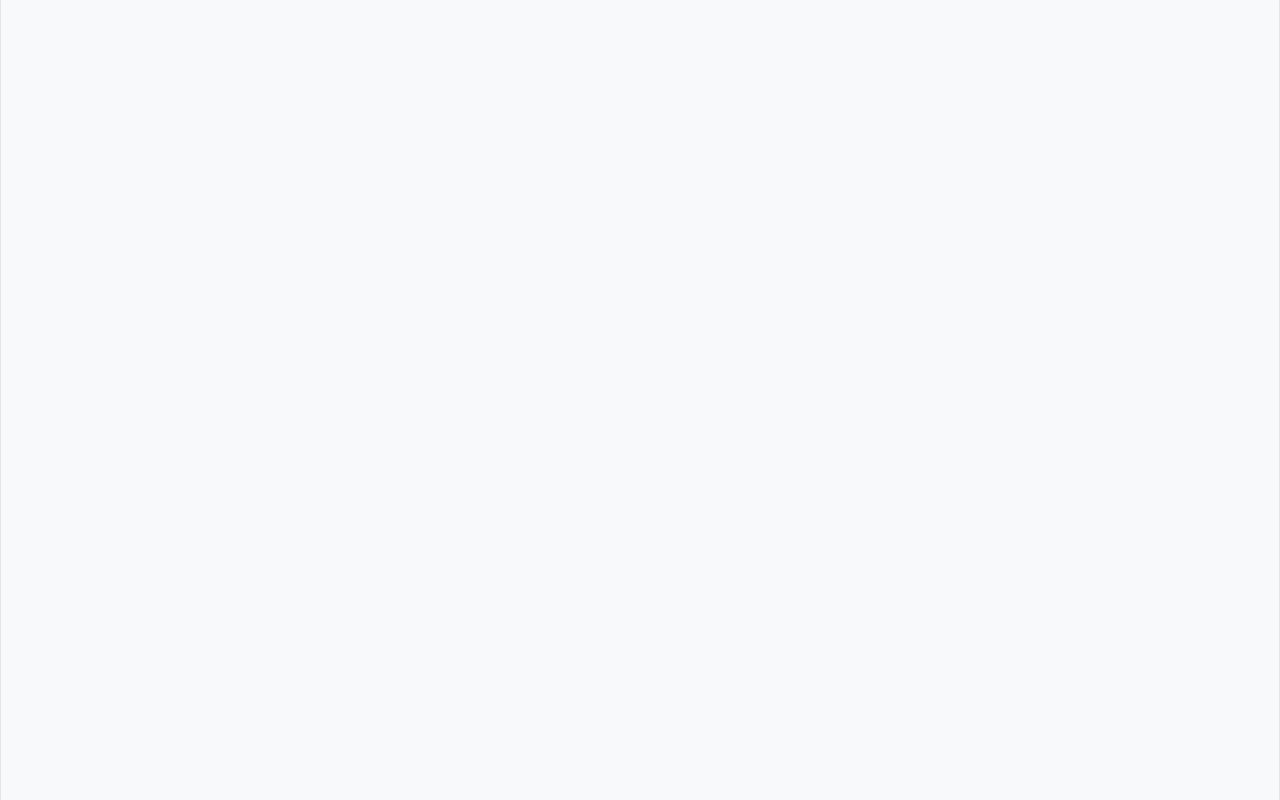
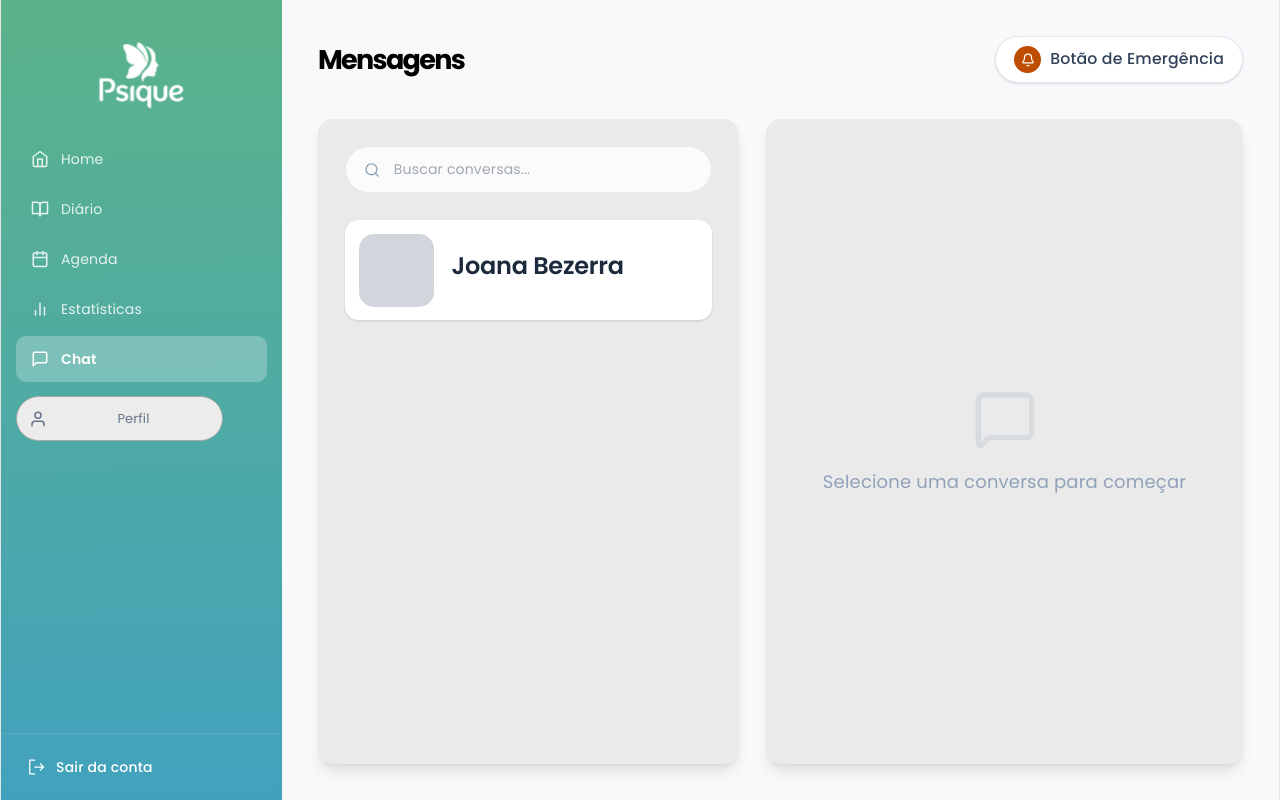
Before and after one commit to Projetao-Telemedicina/psique-frontend, a React (Vite) app: page /chat in a window 1280 px wide. Before the commit this address had no page. Built offline with nearby package versions, Linux system fonts and the light colour scheme; sample sign-in values are in the browser's storage; the HTML template or start-up script is replaced by a standard one.

Commit message:
feat: Visual do chat #50

```diff
--- a/src/App.tsx
+++ b/src/App.tsx
@@ -26,6 +26,7 @@ import Pacientes from './pages/Pacientes.tsx';
 import Estatisticas from './pages/Estatisticas.tsx';
 import TelaInicialProfissional from './pages/TelaInicialProfissional.tsx';
 import { EmergencyListener } from './components/EmergencyListener.tsx';
+import Chat from './pages/Chat.tsx';
 
 function App() {
   return (
@@ -83,6 +84,7 @@ function App() {
           <Route path='/pacientes' element={<Pacientes />} />
           <Route path='/match' element={<QuestionarioMatch />} />
           <Route path='/agenda' element={<Agenda />} />
+          <Route path='/chat' element={<Chat />} />
         </Route>
       </Routes>
     </AuthProvider>
--- /dev/null
+++ b/src/pages/Chat.tsx
@@ -0,0 +1,106 @@
+import { useState } from 'react';
+import Sidebar from '../components/Sidebar';
+import EmergencyButton from '../components/EmergencyButton';
+import { EmergencyModal } from "../components/EmergencyModal";
+import { useAuth } from '../components/AuthContext';
+import { Send, Paperclip, Search, MessageSquare } from 'lucide-react';
+
+export default function Chat() {
+  const { user } = useAuth();
+  const [showEmergencyModal, setShowEmergencyModal] = useState(false);
+  const [message, setMessage] = useState('');
+  const [searchQuery, setSearchQuery] = useState('');
+  const [selectedChat, setSelectedChat] = useState<string | null>(null);
+
+  const getSidebarRole = (): "paciente" | "profissional" | "administrador" => {
+    if (user?.role === 'PROFESSIONAL') return 'profissional';
+    if (user?.role === 'ADMIN') return 'administrador';
+    return 'paciente';
+  };
+
+  const isPaciente = getSidebarRole() === 'paciente';
+
+  return (
+    <main className="flex h-screen w-full overflow-hidden bg-[#F8F9FA]">
+      <Sidebar role={getSidebarRole()} itemAtivo="chat" />
+
+      <EmergencyModal
+        isOpen={showEmergencyModal}
+        onClose={() => setShowEmergencyModal(false)}
+      />
+
+      <section className="flex flex-col flex-1 relative p-8">
+        <header className="flex items-center justify-between mb-8">
+          <h1 className="text-2xl font-bold text-black font-poppins">Mensagens</h1>
+          {isPaciente && <EmergencyButton onClick={() => setShowEmergencyModal(true)} />}
+        </header>
+
+        <div className="flex gap-6 h-[753px]">
+          {/* Coluna de Contatos */}
+          <div className="w-[421px] bg-[#EAEAEA] rounded-[15px] shadow-lg p-6 flex flex-col gap-6">
+            {/* Busca */}
+            <div className="flex items-center gap-3 w-full h-[47px] px-4 py-3 bg-white/80 border border-slate-200 rounded-[24px]">
+              <Search size={18} className="text-slate-400" />
+              <input
+                type="text"
+                placeholder="Buscar conversas..."
+                className="bg-transparent outline-none text-slate-600 text-[14px] font-inter w-full"
+                value={searchQuery}
+                onChange={(e) => setSearchQuery(e.target.value)}
+              />
+            </div>
+
+            {/* Card de Contato */}
+            <div
+              onClick={() => setSelectedChat('joana-bezerra')}
+              className={`flex items-center gap-4 p-3 rounded-xl shadow-sm cursor-pointer transition-colors ${selectedChat === 'joana-bezerra' ? 'bg-white border-2 border-[#5BB38A]' : 'bg-white hover:bg-gray-50'}`}
+            >
+                <div className="w-[75px] h-[73px] bg-gray-300 rounded-[15px]" />
+                <h2 className="font-semibold text-lg text-slate-800">Joana Bezerra</h2>
+            </div>
+          </div>
+
+          {/* Área de Conversa */}
+          <div className="flex-1 bg-[#EAEAEA] rounded-[15px] shadow-lg flex flex-col p-8 relative">
+            {selectedChat ? (
+              <>
+                <div className="flex items-center gap-4 mb-8">
+                   <div className="w-[75px] h-[73px] bg-gray-300 rounded-[15px]" />
+                   <h2 className="font-poppins font-semibold text-[24px] text-[#454545]">Joana Bezerra</h2>
+                </div>
+
+                <div className="flex-1 overflow-y-auto space-y-6">
+                   <div className="bg-[#FDFDFB] p-4 rounded-[20px_20px_20px_4px] border border-[#DCE4DE] max-w-[435px]">
+                      <p className="text-[#2D3A33]">Olá! Como foi o seu final de semana?</p>
+                   </div>
+                   <div className="bg-[#4A6C9C] p-4 rounded-[20px_20px_4px_20px] max-w-[435px] self-end ml-auto">
+                      <p className="text-white">Oi, Dra. Joana! Tudo bem.</p>
+                   </div>
+                </div>
+
+                {/* Input de Mensagem */}
+                <div className="mt-6 flex items-center gap-3 bg-white/90 border border-slate-200 p-3 rounded-full">
+                  <Paperclip className="text-slate-400 cursor-pointer ml-2" />
+                  <input
+                    className="flex-1 bg-transparent outline-none text-slate-700"
+                    placeholder="Digite sua mensagem..."
+                    value={message}
+                    onChange={(e) => setMessage(e.target.value)}
+                  />
+                  <button className="bg-[#5BB38A] p-3 rounded-full text-white hover:bg-[#4a9c75] transition-colors">
+                    <Send size={20} />
+                  </button>
+                </div>
+              </>
+            ) : (
+              <div className="flex-1 flex flex-col items-center justify-center text-slate-400">
+                <MessageSquare size={64} className="mb-4 opacity-20" />
+                <p>Selecione uma conversa para começar</p>
+              </div>
+            )}
+          </div>
+        </div>
+      </section>
+    </main>
+  );
+}
--- a/src/pages/TelaInicialProfissional.tsx
+++ b/src/pages/TelaInicialProfissional.tsx
@@ -235,7 +235,7 @@ export default function TelaInicialProfissional() {
               </div>
             </div>
 
-            <div className="bg-white p-6 rounded-2xl border border-slate-100 shadow-sm flex items-center justify-between flex-1 cursor-pointer hover:shadow-md transition" onClick={() => navigate('/profissional/agenda')}>
+            <div className="bg-white p-6 rounded-2xl border border-slate-100 shadow-sm flex items-center justify-between flex-1 cursor-pointer hover:shadow-md transition" onClick={() => navigate('/agenda')}>
               <div className="flex items-center gap-5">
                 <div className="bg-[#EAF5F2] p-4 rounded-xl text-[#52A796]">
                   <Calendar size={24} />
@@ -255,7 +255,7 @@ export default function TelaInicialProfissional() {
             <div className="flex justify-between items-center mb-4 px-1">
               <h3 className="font-bold text-lg text-slate-800">Minha Agenda</h3>
               <button
-                onClick={() => navigate('/profissional/agenda')}
+                onClick={() => navigate('/agenda')}
                 className="text-[#52A796] text-sm font-semibold hover:underline"
               >
                 Ver agenda completa
@@ -309,7 +309,7 @@ export default function TelaInicialProfissional() {
             <div className="flex justify-between items-center mb-4 px-1">
               <h3 className="font-bold text-lg text-slate-800">Últimas Mensagens</h3>
               <button
-                onClick={() => navigate('/profissional/chat')}
+                onClick={() => navigate('/chat')}
                 className="text-[#52A796] text-sm font-semibold hover:underline"
               >
                 Abrir chat
```
